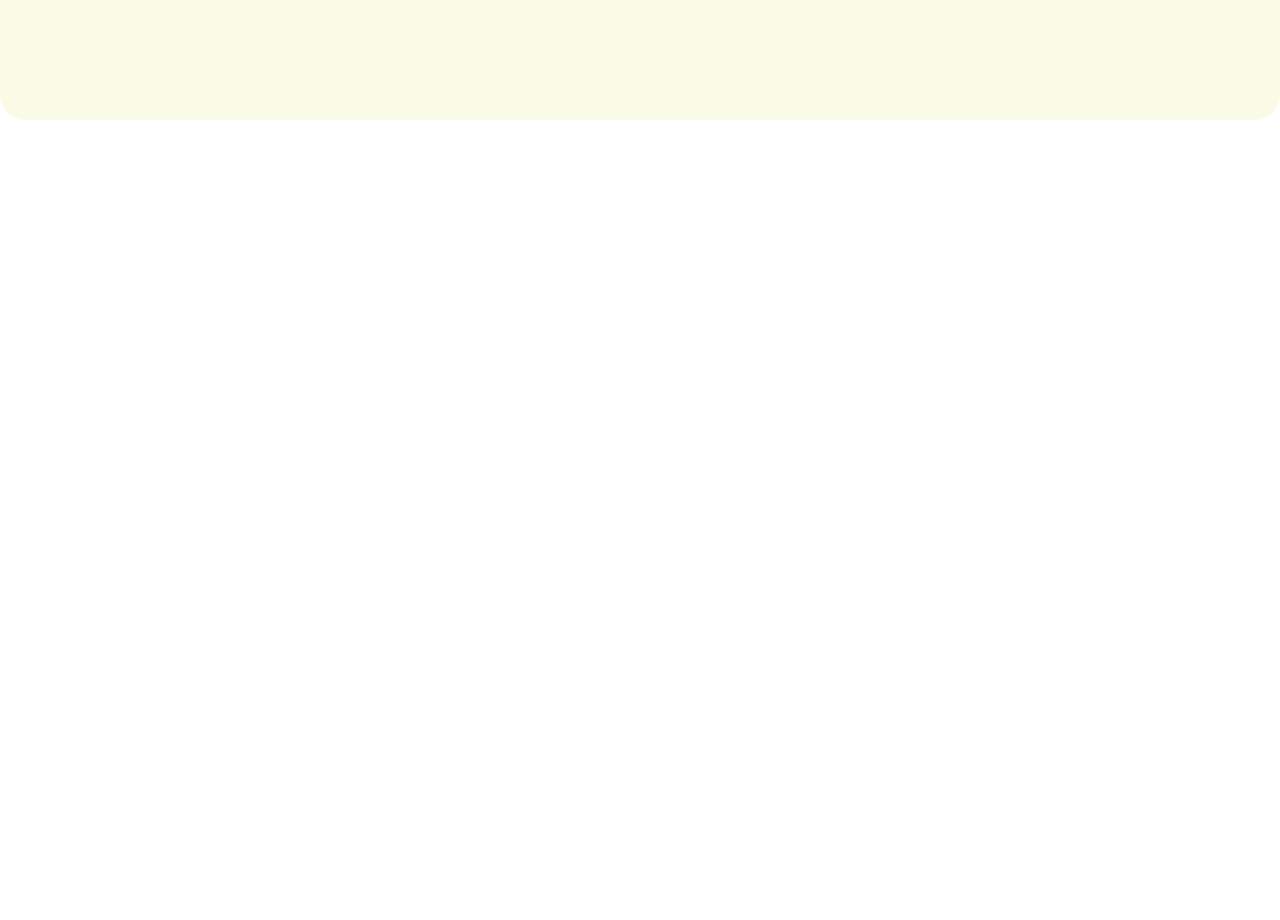
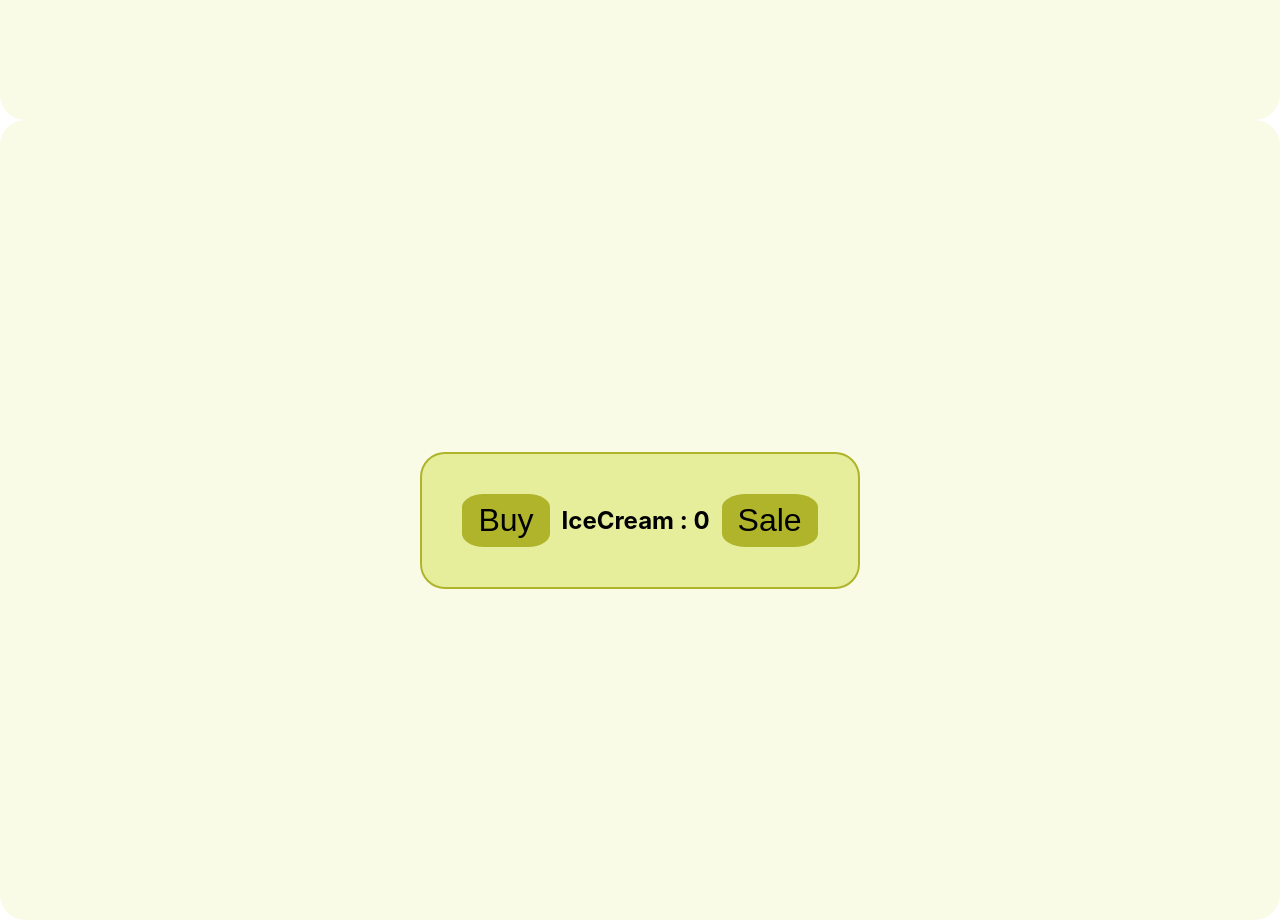
Before and after one commit to GopiBalar/React_l, a React (Create React App) app: page / in a window 1280 px wide. Shown: the part 680-1600 px from the top of the page. Before the commit the page ends 800 px from the top, so only its background shows below. Built offline with nearby package versions, Linux system fonts and the light colour scheme.

Commit message:
Redux practice example2

```diff
--- a/src/Components/reduxDemo/ReduxDemo.jsx
+++ b/src/Components/reduxDemo/ReduxDemo.jsx
@@ -1,11 +1,16 @@
 import React from "react";
 import { useDispatch, useSelector } from "react-redux";
 import { restock, sell } from "../../redux/slices/cakeSlice";
+import { buy, sale } from "../../redux/slices/icecreamSlice";
 import styles from "../../styles/reduxDemo/reduxDemo.module.css";
 
 function ReduxDemo() {
   const cake = useSelector((state) => {
     return state.cakes;
+  });
+
+  const iceCream = useSelector((state) => {
+    return state.icecream;
   });
 
   const dispatch = useDispatch();
@@ -18,7 +23,16 @@ function ReduxDemo() {
     dispatch(restock(1));
   }
 
+  function handleBuy() {
+    dispatch(buy());
+  }
+
+  function handleSale() {
+    dispatch(sale());
+  }
+
   return (
+    <>
       <div className={styles.containerOuter}>
         <div className={styles.containerInner}>
           <button onClick={decrement}>-</button>
@@ -26,6 +40,14 @@ function ReduxDemo() {
           <button onClick={increment}>+</button>
         </div>
       </div>
+      <div className={styles.containerOuter}>
+        <div className={styles.containerInner}>
+          <button onClick={handleBuy}>Buy</button>
+          <h2>IceCream : {iceCream.icecream}</h2>
+          <button onClick={handleSale}>Sale</button>
+        </div>
+      </div>
+    </>
   );
 }
 
--- /dev/null
+++ b/src/redux/slices/icecreamSlice.js
@@ -0,0 +1,21 @@
+import { createSlice } from "@reduxjs/toolkit";
+
+const initialState = {
+  icecream: 0,
+};
+
+const icecreamSlice = createSlice({
+  name: "icecream",
+  initialState,
+  reducers: {
+    buy: (state, action) => {
+      state.icecream++;
+    },
+    sale: (state, action) => {
+      state.icecream--;
+    },
+  },
+});
+
+export const { buy, sale } = icecreamSlice.actions;
+export default icecreamSlice.reducer;
--- a/src/redux/store.js
+++ b/src/redux/store.js
@@ -1,8 +1,9 @@
 import { configureStore } from "@reduxjs/toolkit";
 import cakeReducer from "./slices/cakeSlice";
+import icecreamReducer from "./slices/icecreamSlice";
 
 const store = configureStore({
-  reducer: { cakes: cakeReducer },
+  reducer: { cakes: cakeReducer, icecream: icecreamReducer },
 });
 
 export default store;
```
Lines whose indentation alone changed are shown as unchanged.
